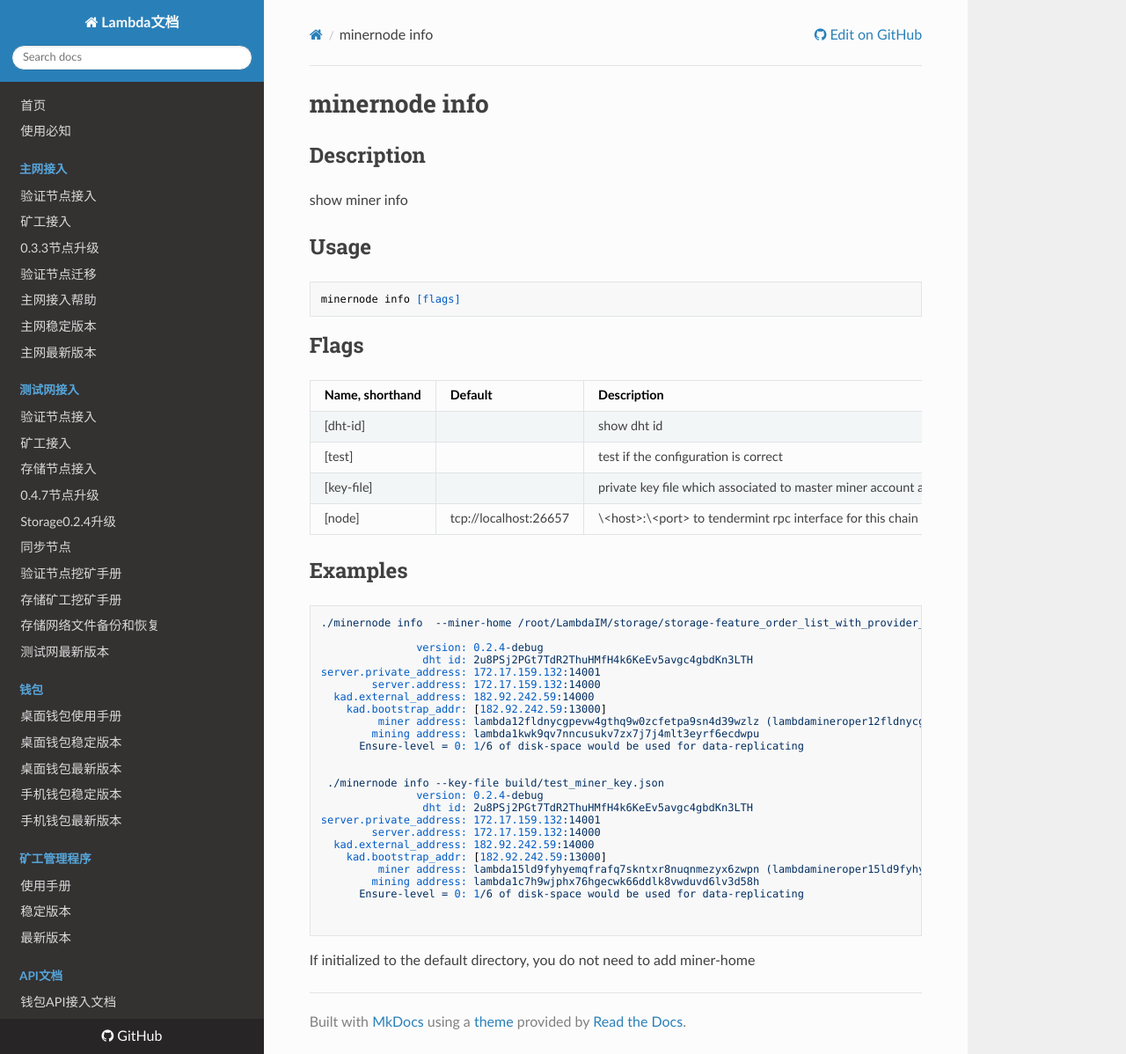
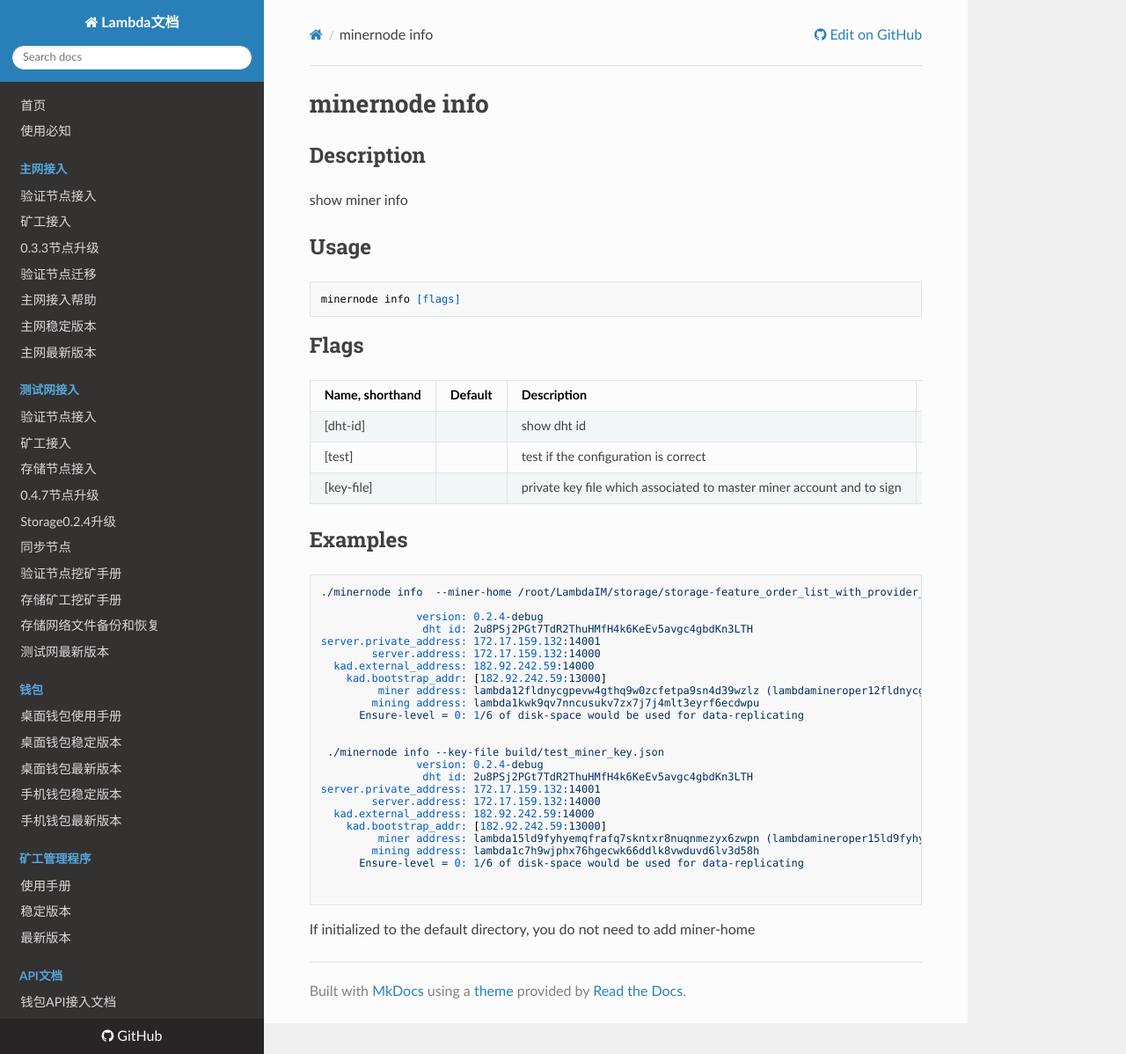
Before and after one commit to fireagainsmile/launch, an MkDocs documentation site: the page built from docs/minernode/info.md, in a window 1280 px wide and 1198 px high. Shown: the whole window at 88% size. Built offline with MkDocs 1.6.1, drawn with Linux system fonts in a browser that asks for light colours; nearby versions of some CDN libraries.

Commit message:
Update info.md

```diff
--- a/docs/minernode/info.md
+++ b/docs/minernode/info.md
@@ -16,7 +16,7 @@ minernode info [flags]
 | [dht-id]     |   | show dht id    |                    |
 | [test]        |     | test if the configuration is correct    |                     |
 | [key-file]     |  | private key file which associated to master miner account and to sign    |                       |
-| [node]     | tcp://localhost:26657 | \<host\>:\<port\> to tendermint rpc interface for this chain    |                       |
+
 
 
 ## Examples
```
